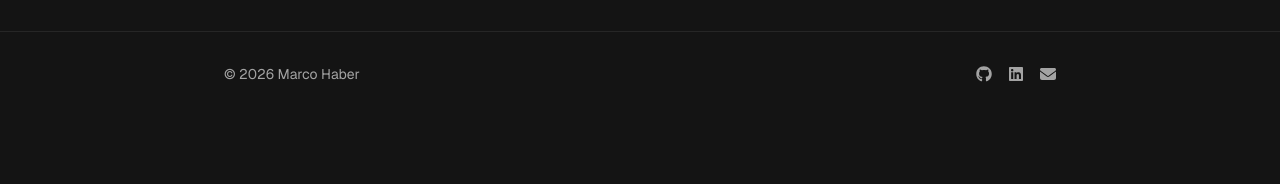
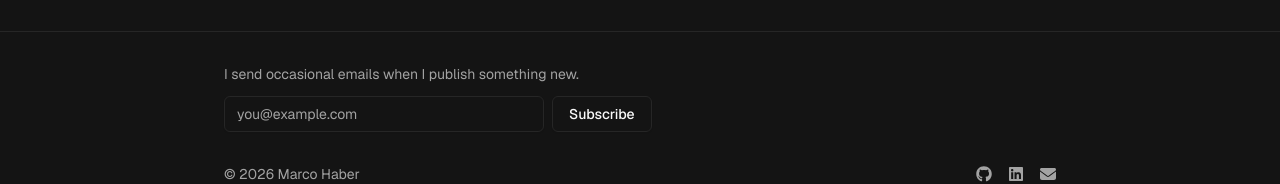
Before and after one commit to marcoshaber99/personal-site, a Next.js app: page / in a window 1280 px wide. Shown: the part 2691-2875 px from the top of the page. Before the commit the page ends 2807 px from the top, so only its background shows below. Built offline with nearby package versions, Linux system fonts and the light colour scheme.

Commit message:
add Buttondown newsletter signup to footer

```diff
--- a/components/footer.tsx
+++ b/components/footer.tsx
@@ -1,9 +1,13 @@
 import { socialLinks } from "@/data/social-links";
+import NewsletterSignup from "@/components/newsletter-signup";
 
 export default function Footer() {
   return (
     <footer className="border-t border-neutral-200 dark:border-neutral-800">
       <div className="mx-auto max-w-4xl px-6 sm:px-8 py-8">
+        <div className="mb-8">
+          <NewsletterSignup />
+        </div>
         <div className="flex flex-col sm:flex-row items-center justify-between gap-4 text-sm text-neutral-500 dark:text-neutral-400">
           <span>
             © {new Date().getFullYear()} Marco Haber
--- /dev/null
+++ b/components/newsletter-signup.tsx
@@ -0,0 +1,66 @@
+"use client";
+
+import { useState, type FormEvent } from "react";
+import { Input } from "@/components/ui/input";
+import { Button } from "@/components/ui/button";
+
+const BUTTONDOWN_URL =
+  "https://buttondown.com/api/emails/embed-subscribe/marcohaber";
+
+export default function NewsletterSignup() {
+  const [status, setStatus] = useState<"idle" | "submitting" | "success">(
+    "idle"
+  );
+
+  async function handleSubmit(e: FormEvent<HTMLFormElement>) {
+    e.preventDefault();
+    setStatus("submitting");
+
+    const formData = new FormData(e.currentTarget);
+
+    try {
+      await fetch(BUTTONDOWN_URL, {
+        method: "POST",
+        body: formData,
+        mode: "no-cors",
+      });
+    } catch {
+      // no-cors produces opaque responses; the request still goes through
+    }
+
+    setStatus("success");
+  }
+
+  if (status === "success") {
+    return (
+      <p className="text-sm text-muted-foreground">
+        Check your email to confirm your subscription.
+      </p>
+    );
+  }
+
+  return (
+    <form onSubmit={handleSubmit}>
+      <p className="text-sm text-muted-foreground mb-3">
+        I send occasional emails when I publish something new.
+      </p>
+      <div className="flex gap-2">
+        <Input
+          type="email"
+          name="email"
+          placeholder="you@example.com"
+          required
+          className="max-w-xs"
+        />
+        <input type="hidden" name="embed" value="1" />
+        <Button
+          type="submit"
+          variant="outline"
+          disabled={status === "submitting"}
+        >
+          {status === "submitting" ? "Subscribing..." : "Subscribe"}
+        </Button>
+      </div>
+    </form>
+  );
+}
```
